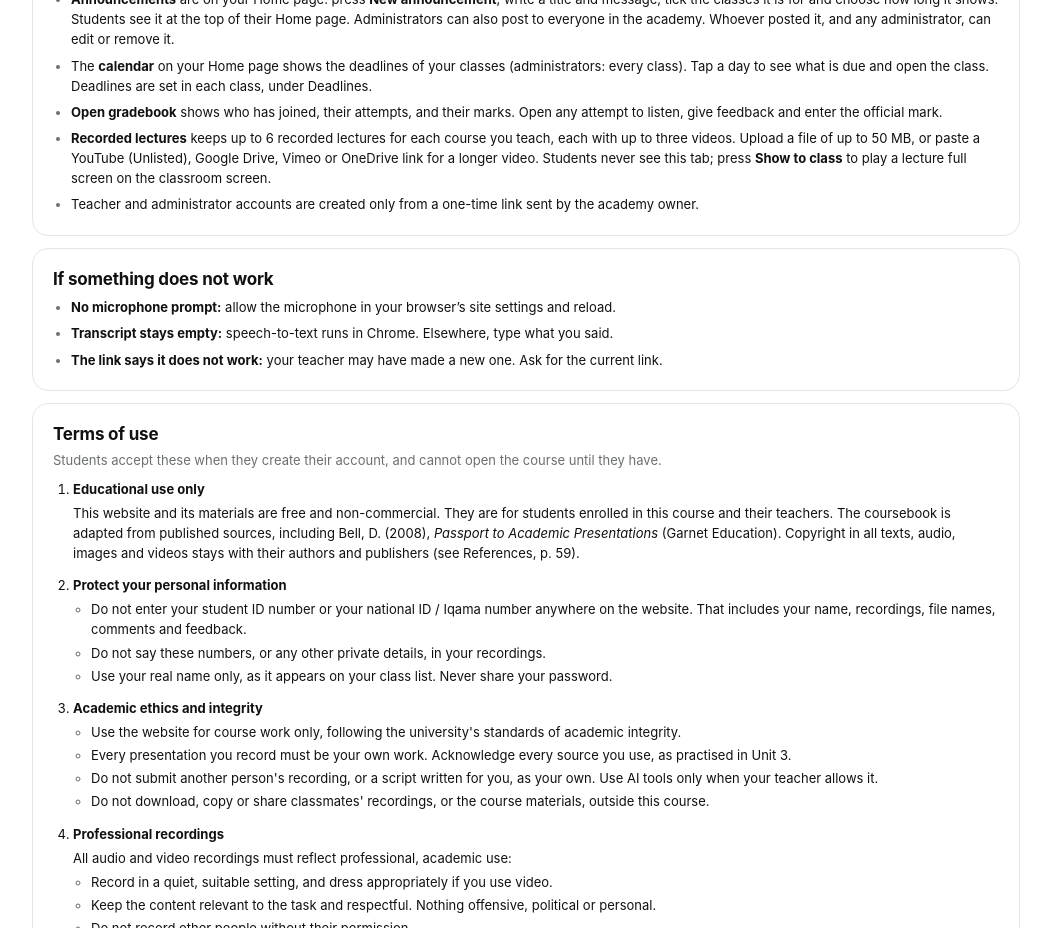
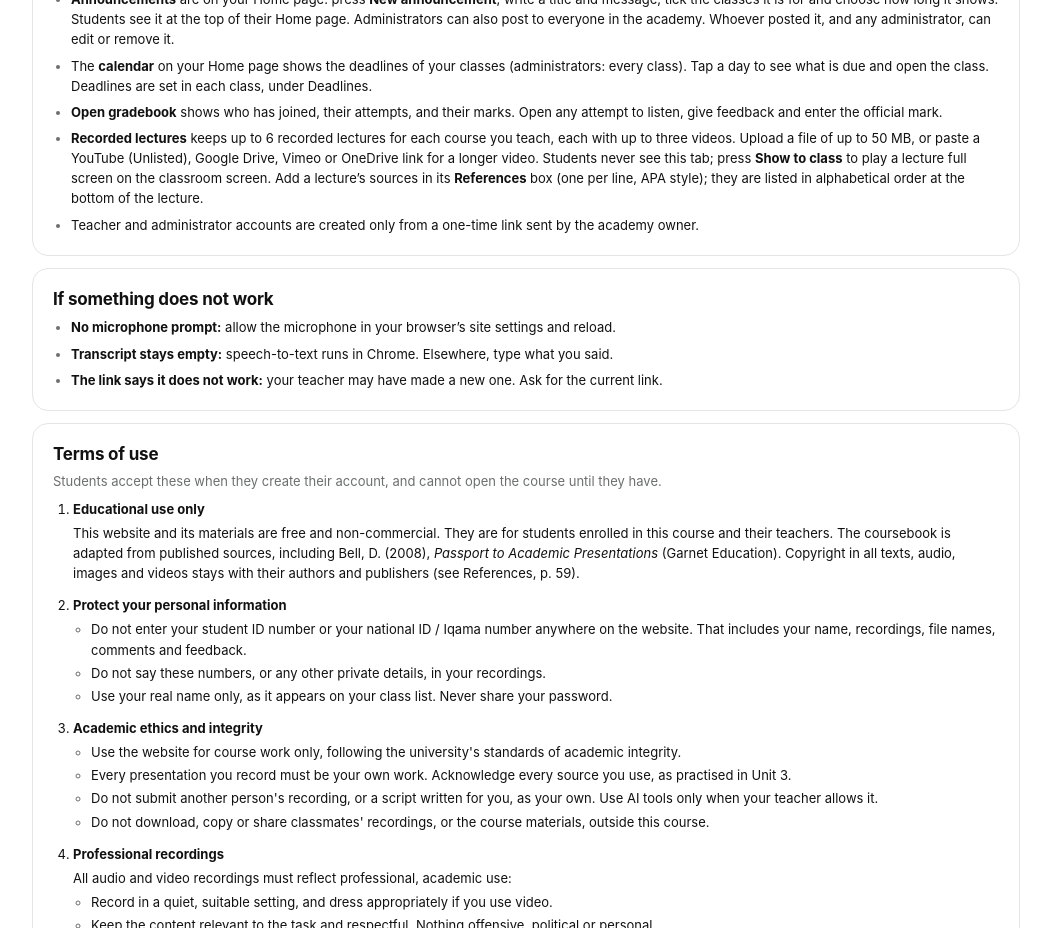
Before and after one commit to NorahAlshehri-2026/academicpresentations, a Next.js app: page /guide in a window 1280 px wide. Shown: the part 980-1908 px from the top of the page, without its empty margins (114-1165 px from the left). Built offline with nearby package versions, Linux system fonts and the light colour scheme; no server answers.

Commit message:
Recorded lectures: Guide line on references

```diff
--- a/app/guide/page.tsx
+++ b/app/guide/page.tsx
@@ -87,7 +87,8 @@ export default function GuidePage() {
             <b>Recorded lectures</b> keeps up to {MAX_SETS} recorded lectures for each course you teach, each with up to three
             videos. Upload a file of up to {VIDEO_MAX_MB} MB, or paste a YouTube (Unlisted), Google Drive, Vimeo or OneDrive link
             for a longer video. Students never see this tab; press <b>Show to class</b> to play a lecture full screen on the
-            classroom screen.
+            classroom screen. Add a lecture&rsquo;s sources in its <b>References</b> box (one per line, APA style); they are
+            listed in alphabetical order at the bottom of the lecture.
           </li>
           <li>Teacher and administrator accounts are created only from a one-time link sent by the academy owner.</li>
         </ul>
```
